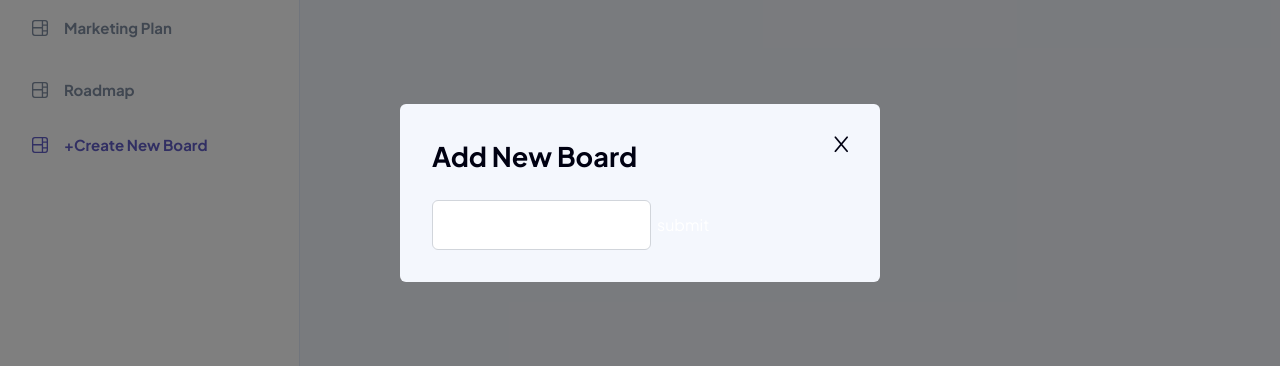
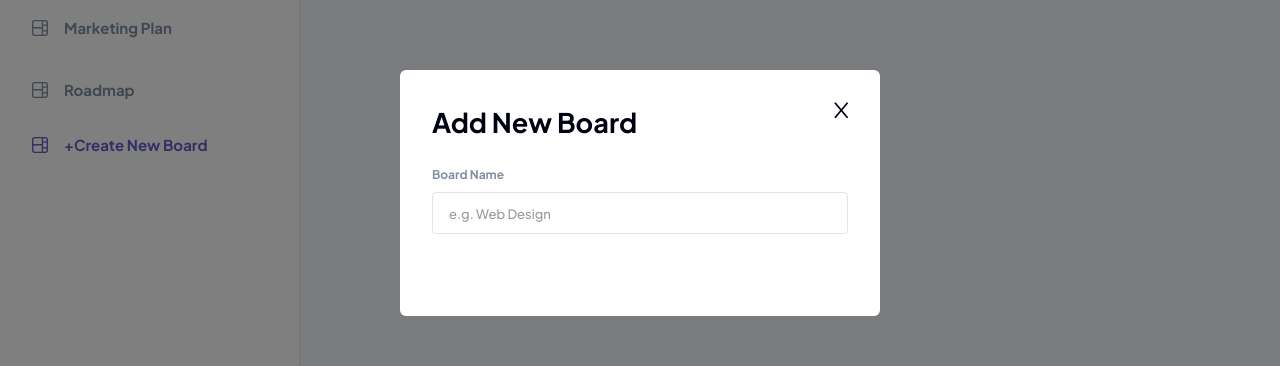
Before and after one commit to KoenCobra/VueKanban, a Vue app: page / in a window 1280 px wide. Both pictures are taken after a click on the button "+Create New Board". Shown: the part 207-573 px from the top of the page. Built offline with nearby package versions, Linux system fonts and the light colour scheme; a web font is replaced by a local one.

Commit message:
Added input and form styling

```diff
--- /dev/null
+++ b/src/assets/sass/form.scss
@@ -0,0 +1,6 @@
+@import '../sass/variables.scss';
+
+.form-body {
+  display: grid;
+  gap: 1.5rem;
+}
--- a/src/assets/sass/styles.scss
+++ b/src/assets/sass/styles.scss
@@ -1,2 +1,3 @@
 @import 'reset.scss';
 @import 'primeVue.scss';
+@import 'form.scss';
--- a/src/assets/sass/variables.scss
+++ b/src/assets/sass/variables.scss
@@ -13,6 +13,9 @@
   --bodyBackground: #f4f7fd;
   --navBackground: var(var(--white));
   --textColor: var(--black);
+  --labelColor: var(--mediumGrey);
+  --dialogBackground: var(--white);
+  --placeholderText: var(--black);
 }
 
 .dark {
@@ -20,6 +23,9 @@
   --lines: #3e3f4e;
   --bodyBackground: var(--veryDarkGrey);
   --darkGreyBackground: var(--darkGrey);
+  --labelColor: var(--white);
+  --dialogBackground: var(--darkGrey);
+  --placeholderText: var(--white);
 }
 
 $transition: all 0.2s linear;
--- a/src/components/generic-dialog.vue
+++ b/src/components/generic-dialog.vue
@@ -37,7 +37,7 @@ const handleClick = (event: any) => {
   color: var(--textColor);
 
   .dialog {
-    background-color: var(--bodyBackground);
+    background-color: var(--dialogBackground);
     width: 480px;
     z-index: 2;
     padding: 2rem;
--- a/src/components/generic-input.vue
+++ b/src/components/generic-input.vue
@@ -58,4 +58,31 @@ const {
 })
 </script>
 
-<style scoped></style>
+<style scoped lang="scss">
+@import '../assets/sass/variables.scss';
+.input-field {
+  display: flex;
+  flex-direction: column;
+  gap: 0.5rem;
+
+  label {
+    color: var(--labelColor);
+    font-size: 0.75rem;
+    font-weight: 700;
+  }
+
+  input {
+    border-radius: 4px;
+    border: 1px solid rgba(130, 143, 163, 0.25);
+    background: transparent;
+    padding: 0.5rem 1rem;
+  }
+
+  ::placeholder {
+    color: var(--placeholderText);
+    font-weight: 500;
+    font-size: 0.8125rem;
+    opacity: 0.4;
+  }
+}
+</style>
--- a/src/components/sidebar.vue
+++ b/src/components/sidebar.vue
@@ -51,8 +51,13 @@
     :is-dialog-visible="isDialogVisible"
     @close="isDialogVisible = false"
   >
-    <Form @submit="onSubmit" :validation-schema="schema">
-      <InputText name="name" />
+    <Form @submit="onSubmit" :validation-schema="schema" class="form-body">
+      <GenericInput
+        placeholder="e.g. Web Design"
+        :autofocus="true"
+        label="Board Name"
+        name="name"
+      />
       <button type="submit">submit</button>
     </Form>
   </GenericDialog>
@@ -66,7 +71,7 @@ import { useBoardStore } from '@/stores/boardStore'
 import GenericDialog from '@/components/generic-dialog.vue'
 import * as Yup from 'yup'
 import { Form } from 'vee-validate'
-import InputText from 'primevue/inputtext'
+import GenericInput from './generic-input.vue'
 
 const boardStore = useBoardStore()
 const themeStore = useThemeStore()
@@ -74,7 +79,7 @@ const isSideBarVisible = ref(true)
 const isDialogVisible = ref(false)
 
 const schema = Yup.object().shape({
-  name: Yup.string().required()
+  name: Yup.string().required('Board name is required')
 })
 
 const onSubmit = async (values: any) => {
```
